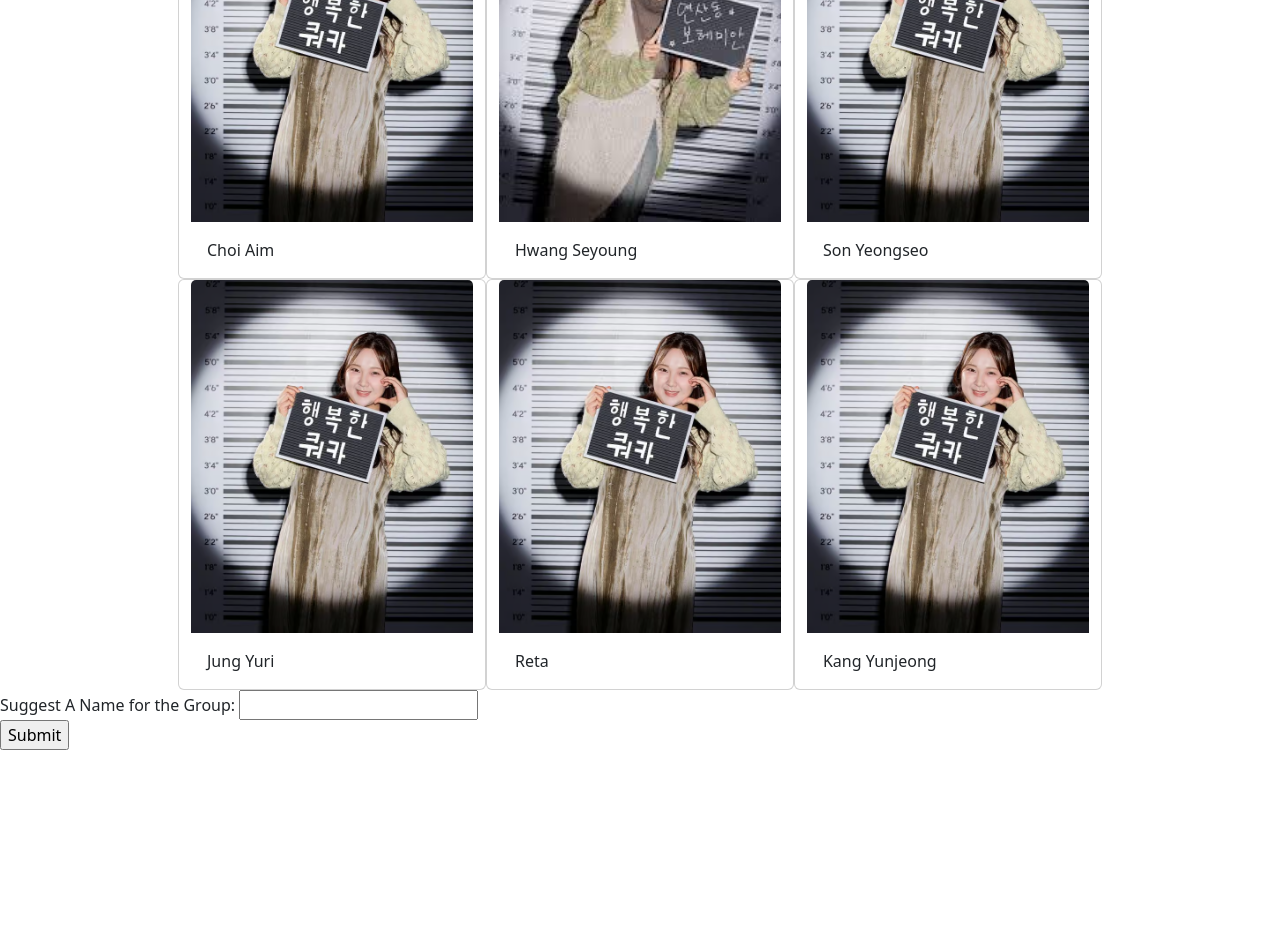
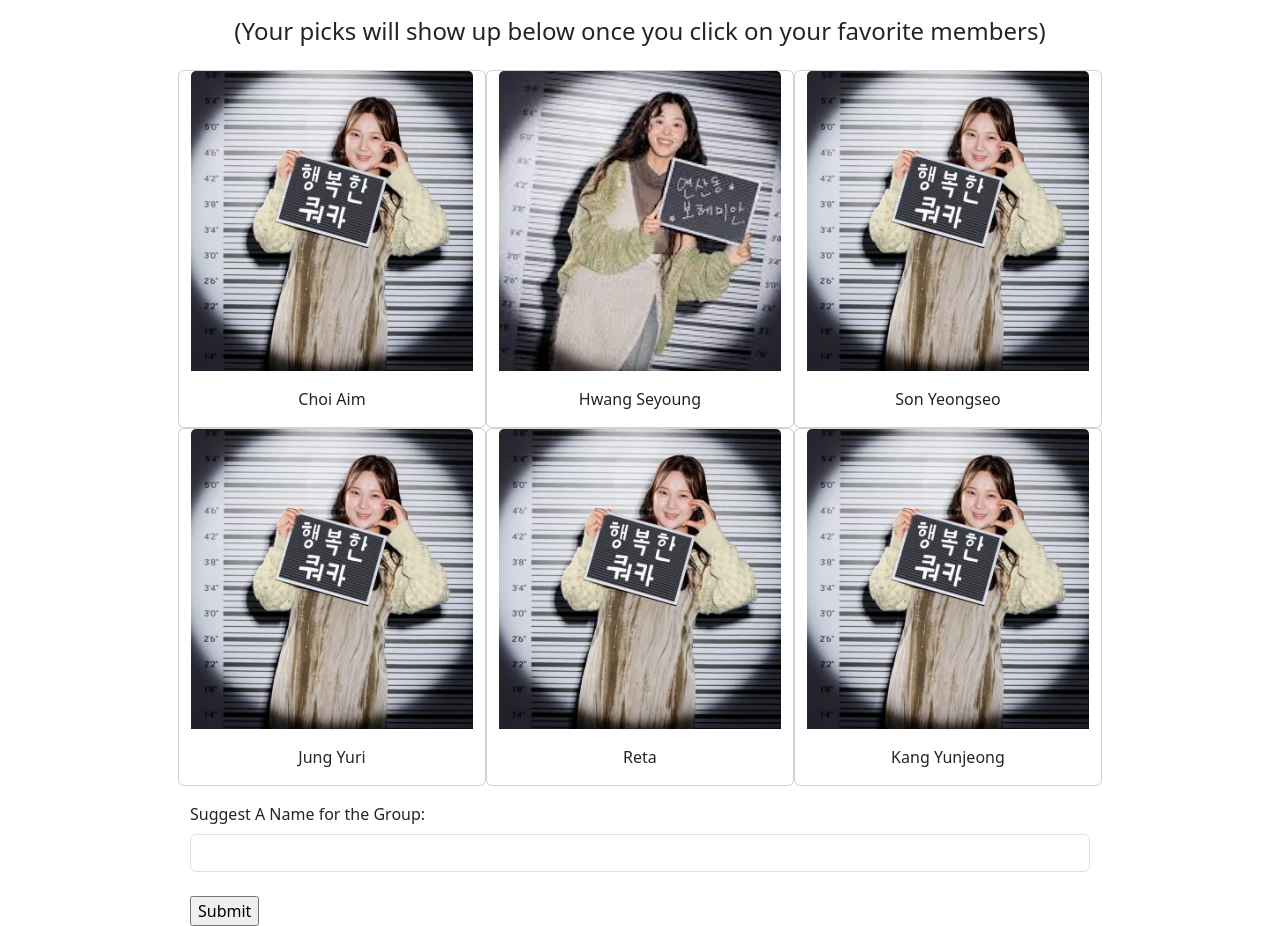
Before and after one commit to jourdannf/SBA_316_TheDOM_KPop_Picker_JF, a plain HTML site: page index.html in a window 1280 px wide. Shown: the part 131-1057 px from the top of the page. Before the commit the page ends 881 px from the top, so only its background shows below. Drawn offline with nearby package versions, Linux system fonts and the light colour scheme.

Commit message:
Fixed styling and added some hovering for the cards

```diff
--- a/index.html
+++ b/index.html
@@ -6,22 +6,21 @@
     <title>K-Pop Survival Show Picker</title>
 
     <link href="https://cdn.jsdelivr.net/npm/bootstrap@5.3.3/dist/css/bootstrap.min.css" rel="stylesheet" integrity="sha384-QWTKZyjpPEjISv5WaRU9OFeRpok6YctnYmDr5pNlyT2bRjXh0JMhjY6hW+ALEwIH" crossorigin="anonymous">
+    <link rel="stylesheet" href="./src/styles.css">
     <script src="https://cdn.jsdelivr.net/npm/bootstrap@5.3.3/dist/js/bootstrap.bundle.min.js" integrity="sha384-YvpcrYf0tY3lHB60NNkmXc5s9fDVZLESaAA55NDzOxhy9GkcIdslK1eN7N6jIeHz" crossorigin="anonymous"></script>
     <script src="https://cdn.jsdelivr.net/npm/bootstrap@5.3.3/dist/js/bootstrap.min.js" integrity="sha384-0pUGZvbkm6XF6gxjEnlmuGrJXVbNuzT9qBBavbLwCsOGabYfZo0T0to5eqruptLy" crossorigin="anonymous"></script>
     <script src="./src/index.js" defer></script>
 
 </head>
 <body>
-    <form id="form-container">
-        <div id="contestantsBox" style="margin: auto; width: 900px;"></div>
-        <label for="groupName">Suggest A Name for the Group:</label>
-        <input type="text" name="groupName" required minlength="4">
+    <form id="form-container" style="margin: auto; width: 900px;">
+        <h1 class="text-center mb-1 p-3">Pick Five People You Want to Be in a K-Pop Group</h1>
+        <h4 class="text-center mb3 p-3">(Your picks will show up below once you click on your favorite members)</h4>
+        <div id="contestantsBox"></div>
+        <label for="groupName" class="form-label">Suggest A Name for the Group:</label>
+        <input type="text" name="groupName" required minlength="4" class="form-control">
         <br>
-        <input type="submit" name="membersLockIn" id="">
-        <!-- <div class="card">
-            <input type="image" class="card-img-top" src="./images/choi_aim.jpg">
-            <div class="card-body">fdjldfldjsl</div>
-        </div> -->
+        <input type="submit" name="membersLockIn">
     </form>
 </body>
 </html>
--- a/src/index.js
+++ b/src/index.js
@@ -7,11 +7,13 @@ const idols = [
     {name: "Kang Yunjeong", link: "./images/choi_aim.jpg"}
 ];
 const finalIdols = [];
+console.log(document.querySelector("form").lastElementChild)
 
-const yourPicks = document.querySelector("form").appendChild(document.createElement("div"));
+const yourPicks = document.querySelector("form").insertBefore(document.createElement("div"), document.querySelector("form").lastElementChild);
+// const yourPicks = document.querySelector("form").appendChild(document.createElement("div"));
 yourPicks.id = "yourPicks";
 yourPicks.style.width = "900px";
-yourPicks.classList.add("row", "mx-auto");
+yourPicks.classList.add("row", "mx-auto", "d-flex", "justify-content-center");
 
 function createIdolTemplate (name, link){
     //Create Document Fragment
@@ -25,7 +27,7 @@ function createIdolTemplate (name, link){
     profilePic.setAttribute("src", link);
     profilePic.classList.add("card-img-top");
     const title = card.appendChild(document.createElement("div"));
-    title.classList.add("card-body");
+    title.classList.add("card-body", "text-center");
     title.textContent = name;
 
     return frag;
@@ -36,7 +38,7 @@ function createPicksTemplate (link){
     const frag = document.createDocumentFragment();
     const pic = document.createElement("img");
     pic.setAttribute("src", link);
-    pic.classList.add("col-2", "object-fit-cover", "rounded", "addedPick", "mx-auto");
+    pic.classList.add("col-2", "object-fit-cover", "rounded", "addedPick");
 
     frag.appendChild(pic);
 
@@ -51,6 +53,8 @@ idols.forEach((idol) => {
     rows.appendChild(idolDiv);
 
 });
+
+document.getElementById("contestantsBox").classList.add("mb-3");
 
 //Add event listener; when you click on card, it's highlighted
 
@@ -76,18 +80,20 @@ function handleContestantClick(e){
     if (finalIdols.includes(idolName)){
         e.target.parentNode.classList.remove("border-dark");
         finalIdols.splice(finalIdols.indexOf(idolName), 1);
-        yourPicks.childNodes.forEach((pick)=>{
+        yourPicks.childNodes.forEach((pick)=>{ //Iterate over collection of elements
             if (e.target.src === pick.src){
                 yourPicks.removeChild(pick);
             }
         });
+        e.target.parentNode.style.backgroundColor = "rgb(255,255,255)";
     }else {
         if (finalIdols.length === 5){
             return;
         }
 
         //Add border to card
-        e.target.parentNode.classList.add("border-dark"); //This should count for changing the class and attribute since classes are technically attributes
+        e.target.parentNode.classList.add("border-dark");
+        e.target.parentNode.style.backgroundColor = "rgb(238, 238, 238)";
 
         finalIdols.push(idolName);
         console.log(e.target);
--- a/src/styles.css
+++ b/src/styles.css
@@ -0,0 +1,9 @@
+.card:hover {
+    background-color: rgb(238, 238, 238);
+}
+
+.card-img-top {
+    width: 100%;
+    height: 300px;
+    object-fit: cover;
+}
```
